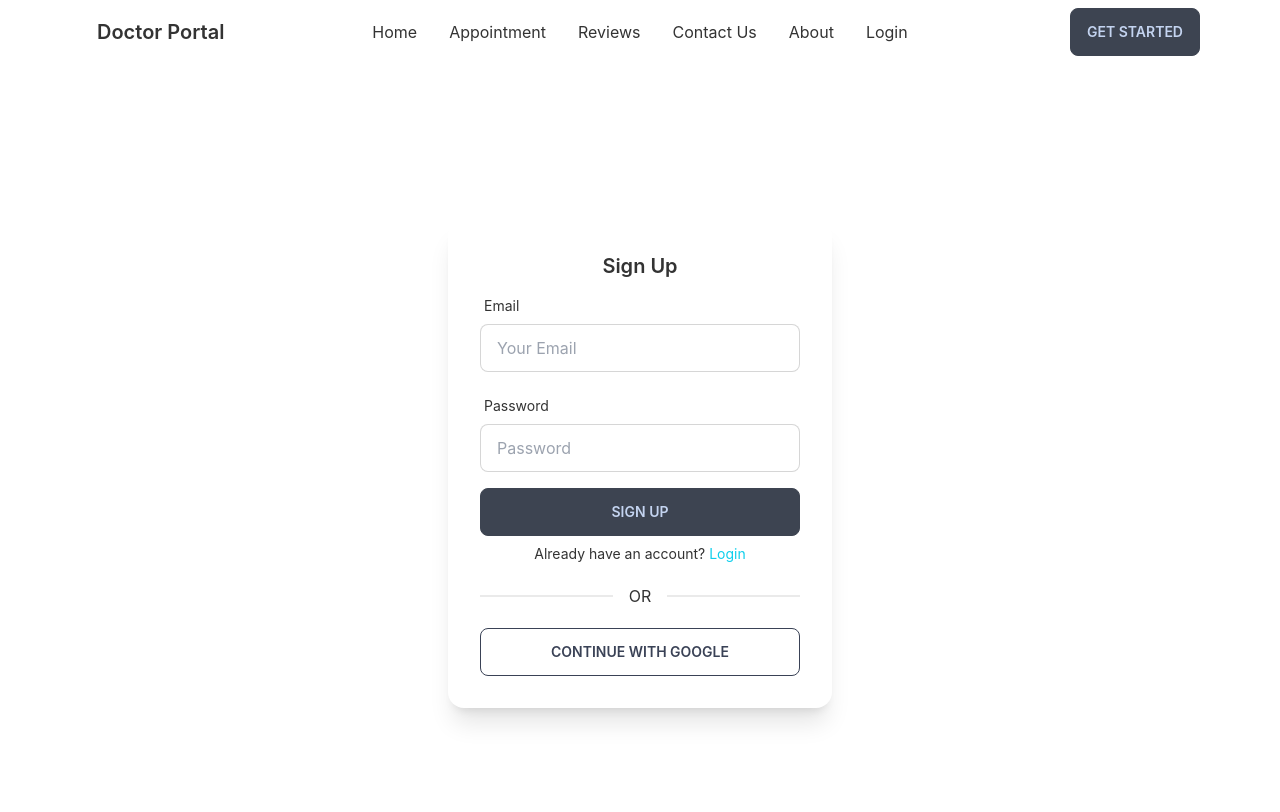
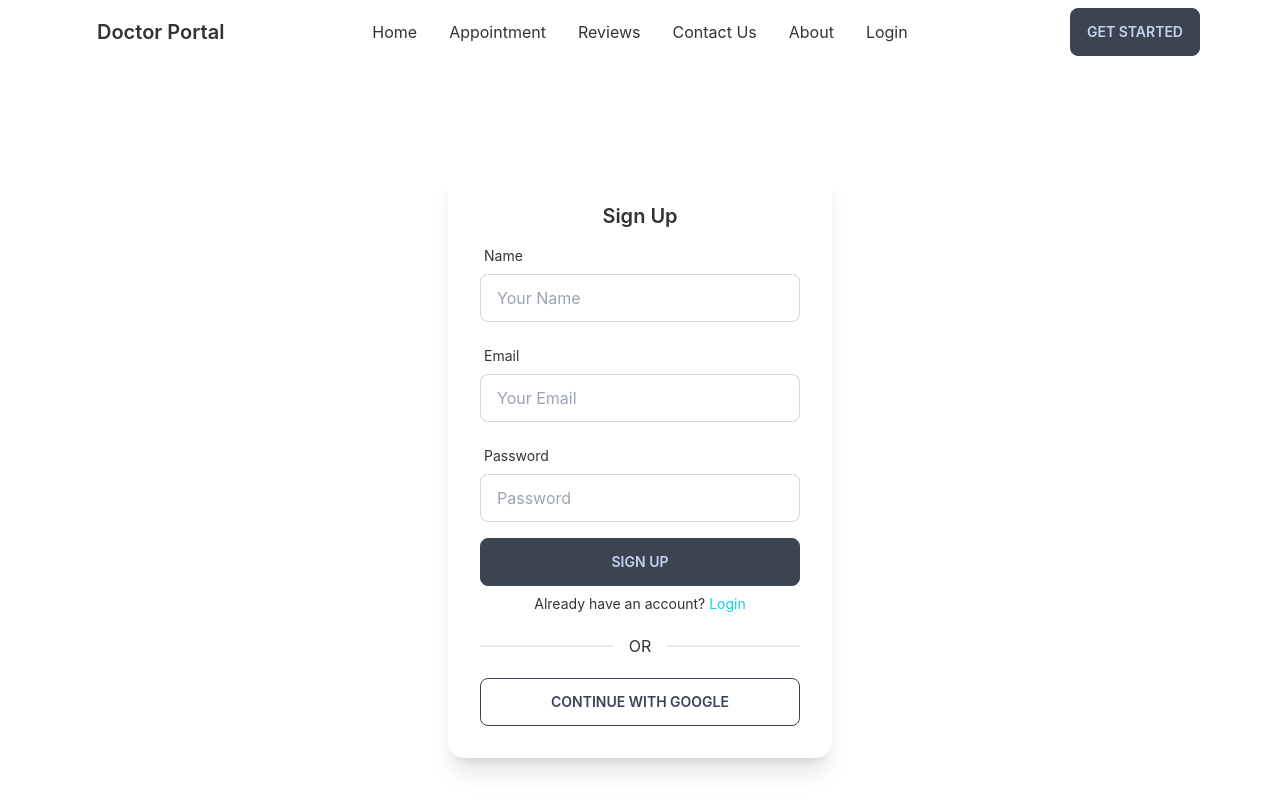
Before and after one commit to sayemhossain/doctor-lagbe, a React (Create React App) app: page /signup in a window 1280 px wide. Shown: the top 812 px of the page. Built offline with nearby package versions, Linux system fonts and the light colour scheme.

Commit message:
new code added

```diff
--- a/src/Pages/Login/SignUp.js
+++ b/src/Pages/Login/SignUp.js
@@ -41,12 +41,35 @@ const SignUp = () => {
   }
 
   return (
-    <div className="px-5">
+    <div className="px-5 md:px-0">
       <div className="flex justify-center items-center h-screen">
         <div className="card w-96 bg-base-100 shadow-xl">
           <div className="card-body">
             <h2 className="card-title mx-auto">Sign Up</h2>
             <form onSubmit={handleSubmit(onSubmit)}>
+              <div class="form-control w-full max-w-xs">
+                <label class="label">
+                  <span class="label-text">Name</span>
+                </label>
+                <input
+                  type="text"
+                  placeholder="Your Name"
+                  class="input input-bordered w-full max-w-xs"
+                  {...register("name", {
+                    required: {
+                      value: true,
+                      message: "Name is required",
+                    },
+                  })}
+                />
+                <label class="label">
+                  {errors.name?.type === "required" && (
+                    <span class="label-text-alt text-red-500">
+                      {errors.name.message}
+                    </span>
+                  )}
+                </label>
+              </div>
               <div class="form-control w-full max-w-xs">
                 <label class="label">
                   <span class="label-text">Email</span>
```
